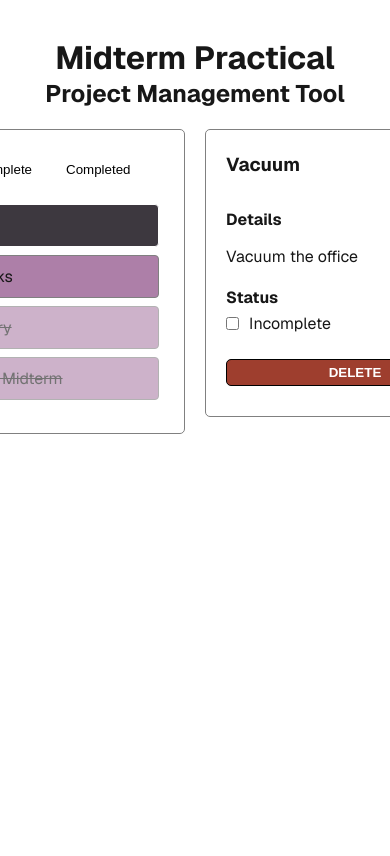
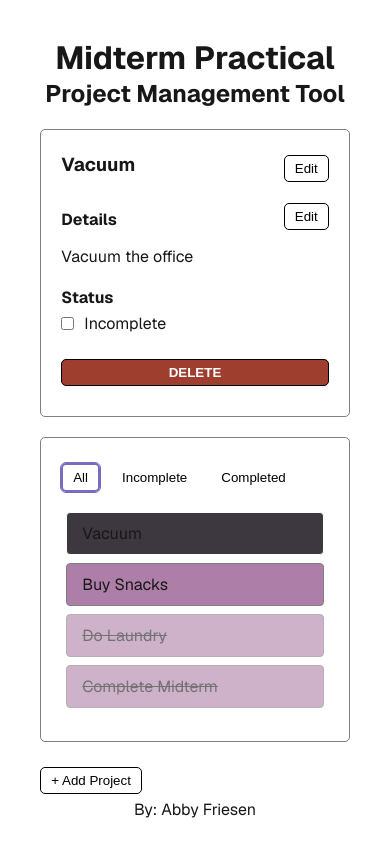
Before and after one commit to raeoffrost/midterm-practical, a Next.js app: page / in a window 390 px wide. Both pictures are taken after a click on the item "Vacuum". Shown: the top 856 px of the page. Built offline with nearby package versions, Linux system fonts and the light colour scheme.

Commit message:
added responsive style and fix for long titles

```diff
--- a/components/ProjectDetails.js
+++ b/components/ProjectDetails.js
@@ -99,7 +99,7 @@ const ProjectDetails = ({ projects, updateName, updateDetails, updateStatus, onD
                 </div>
               ) : (
                 <div>
-                  <h3>{selected.name}</h3>
+                  <h3 className={style.over}>{selected.name}</h3>
                 </div>
               )
             }
@@ -139,12 +139,13 @@ const ProjectDetails = ({ projects, updateName, updateDetails, updateStatus, onD
                 <div>
                   <textarea
                     className={style.input}
+                    style={{ height: "100px", overflow: "scroll" }}
                     value={textDetails}
                     onChange={(e) => setTextDetails(e.target.value)}
                   />
                 </div>
               ) : (
-                <div>
+                <div className={style.over}>
                   <p>{selected.details}</p>
                 </div>
               )
--- a/components/ProjectForm.js
+++ b/components/ProjectForm.js
@@ -21,7 +21,7 @@ const ProjectForm = ({ onAdd }) => {
     <div style={{ width: "100%", marginTop: "20px" }}>
       {editing ? (
         <div>
-          <form noValidate>
+          <form onSubmit={saveProject}>
             <label for="projectName">
               <h3 style={{ marginBottom: "6px" }}>New Project Name</h3>
             </label>
@@ -35,10 +35,10 @@ const ProjectForm = ({ onAdd }) => {
             <span style={{ color: "#d40000", fontSize: "small" }}>
               {error && "Error: Project name cannot be blank"}{" "}
             </span>
+            <button type="submit" className={style.btn}>
+              Add Project
+            </button>
           </form>
-          <button type="submit" className={style.btn} onClick={(e) => saveProject(e)}>
-            Add Project
-          </button>
         </div>
       ) : (
         <button className={style.btn} onClick={() => setEditing(true)}>
--- a/pages/index.js
+++ b/pages/index.js
@@ -26,6 +26,9 @@ export default function Home() {
         <main className={styles.main}>
           <Main />
         </main>
+        <footer className={styles.footer}>
+          <p>By: Abby Friesen</p>
+        </footer>
       </div>
     </>
   );
--- a/styles/List.module.css
+++ b/styles/List.module.css
@@ -12,12 +12,20 @@
   padding: 5px;
 }
 .project {
+  max-width: 300px;
   padding: 10px 15px;
   margin-bottom: 8px;
   border-radius: 4px;
   display: flex;
   align-items: center;
   cursor: pointer;
+  overflow-wrap: break-word;
+  word-wrap: break-word;
+  word-break: break-all;
+  hyphens: auto;
+}
+.project li {
+  max-width: 300px;
 }
 .group {
   display: flex;
@@ -55,7 +63,13 @@
   justify-content: flex-start;
   gap: 10px;
 }
-
+.over {
+  max-width: 300px;
+  overflow-wrap: break-word;
+  word-wrap: break-word;
+  word-break: break-all;
+  hyphens: auto;
+}
 .input {
   width: 100%;
   border: 1px solid grey;
@@ -76,3 +90,11 @@
 .btn:hover {
   background-color: rgb(235, 235, 235);
 }
+@media (max-width: 630px) {
+  .group {
+    flex-direction: column-reverse;
+  }
+  .panel {
+    width: 100%;
+  }
+}
```
